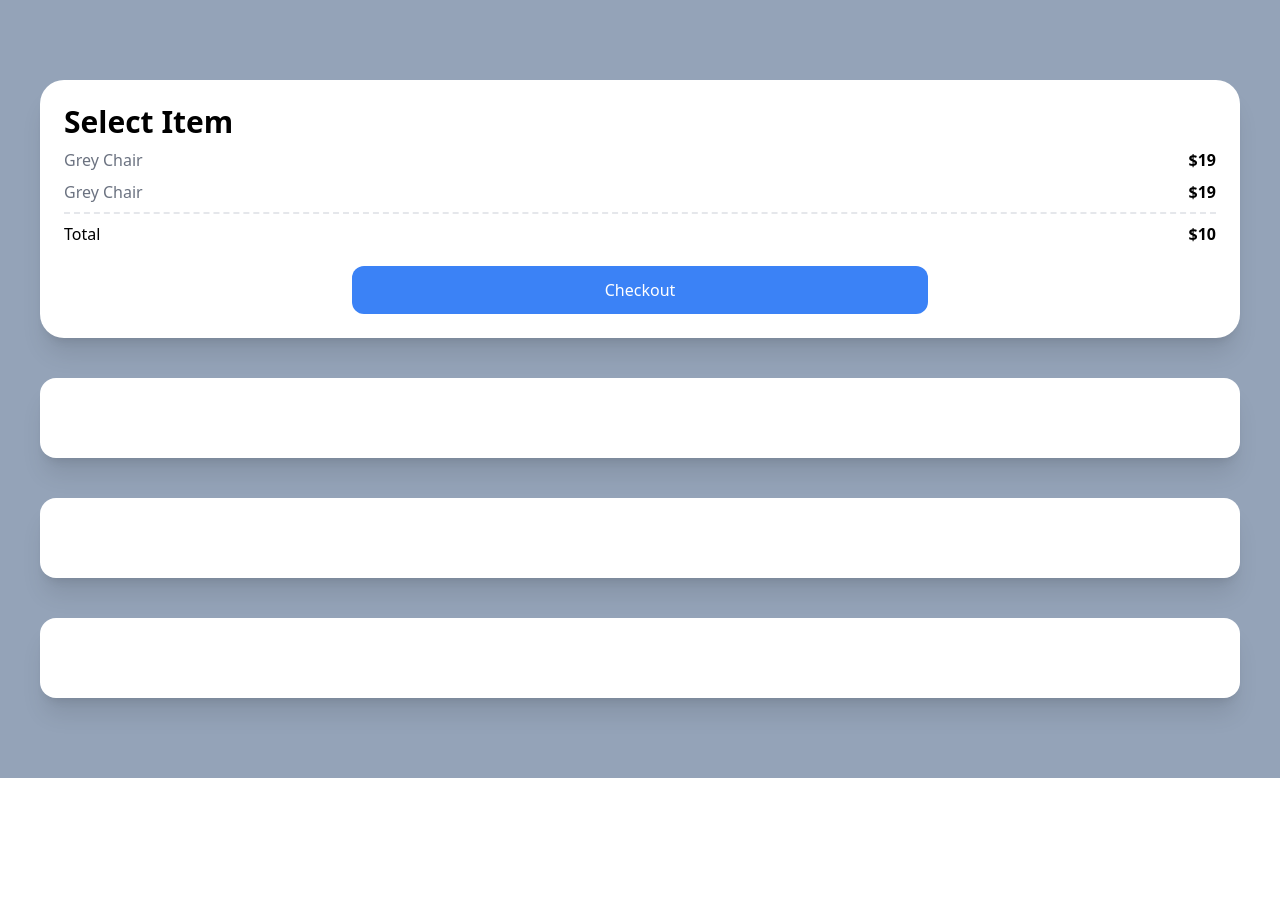
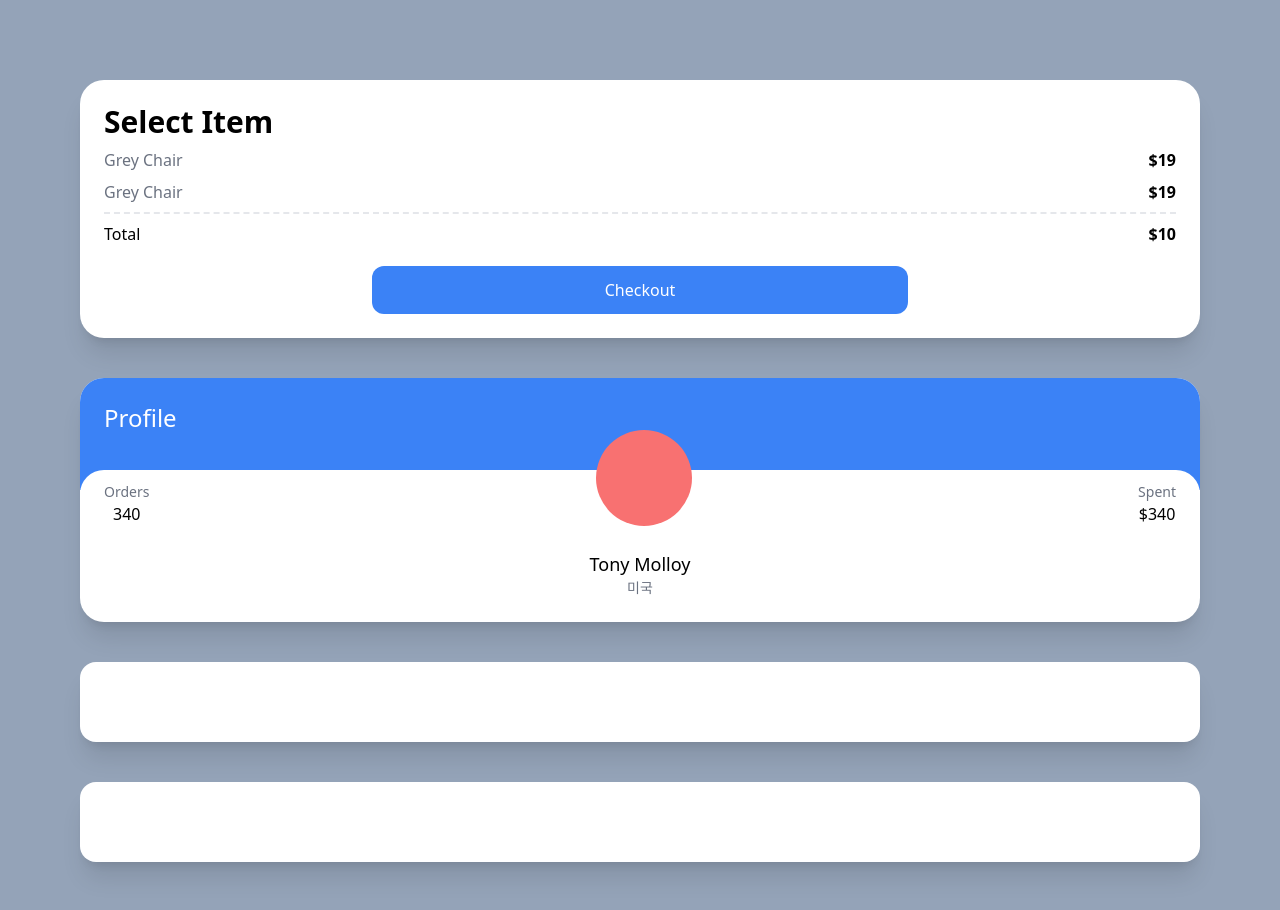
Before and after one commit to donghoonlee94/next-carot, a Next.js app: page / in a window 1280 px wide. Shown: the top 910 px of the page. Before the commit the page ends 800 px from the top, so only its background shows below. Built offline with nearby package versions, Linux system fonts and the light colour scheme.

Commit message:
add: tailwind style

```diff
--- a/pages/index.tsx
+++ b/pages/index.tsx
@@ -2,7 +2,7 @@
 
 const Home: NextPage = () => {
   return (
-    <div className="bg-slate-400 py-20 px-10 grid gap-10">
+    <div className="bg-slate-400 py-20 px-20 grid gap-10">
       <div className="bg-white p-6 rounded-3xl shadow-xl">
         <span className="font-semibold text-3xl">Select Item</span>
         <div className="flex justify-between my-2">
@@ -25,7 +25,28 @@
           Checkout
         </div>
       </div>
-      <div className="bg-white p-10 rounded-2xl shadow-xl"></div>
+      <div className="bg-white overflow-hidden rounded-3xl shadow-xl">
+        <div className="bg-blue-500 p-6 pb-14">
+          <span className="text-white text-2xl">Profile</span>
+        </div>
+        <div className="rounded-3xl p-6 bg-white relative -top-5">
+          <div className="flex relative -top-16 items-end justify-between">
+            <div className="flex flex-col items-center">
+              <span className="text-sm text-gray-500">Orders</span>
+              <span className="font-medium">340</span>
+            </div>
+            <div className="h-24 w-24 bg-red-400 rounded-full" />
+            <div className="flex flex-col items-center">
+              <span className="text-sm text-gray-500">Spent</span>
+              <span className="font-medium">$340</span>
+            </div>
+          </div>
+          <div className="relative  flex flex-col items-center -mt-10 -mb-5">
+            <span className="text-lg font-medium">Tony Molloy</span>
+            <span className="text-sm text-gray-500">미국</span>
+          </div>
+        </div>
+      </div>
       <div className="bg-white p-10 rounded-2xl shadow-xl"></div>
       <div className="bg-white p-10 rounded-2xl shadow-xl"></div>
     </div>
```
